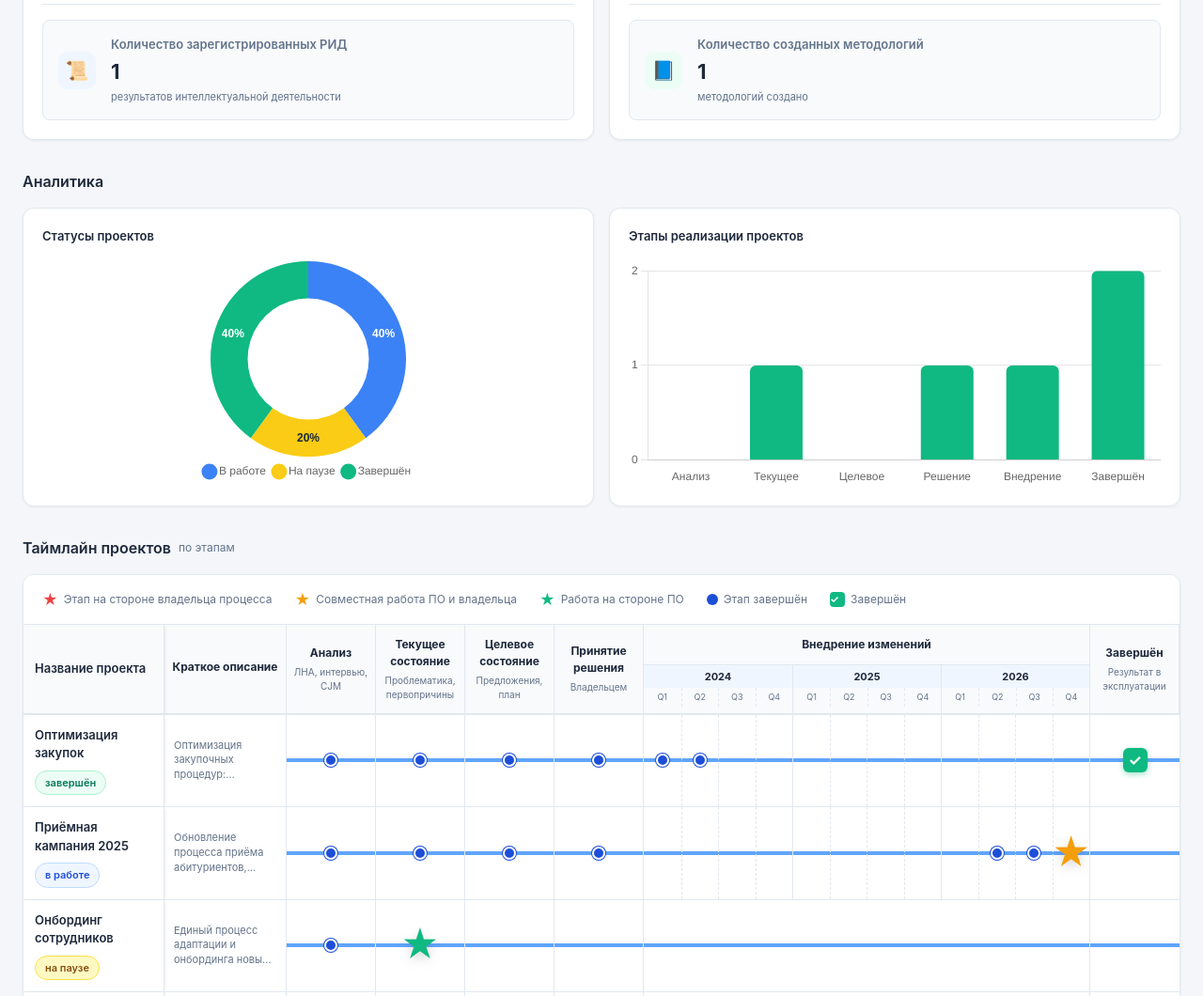
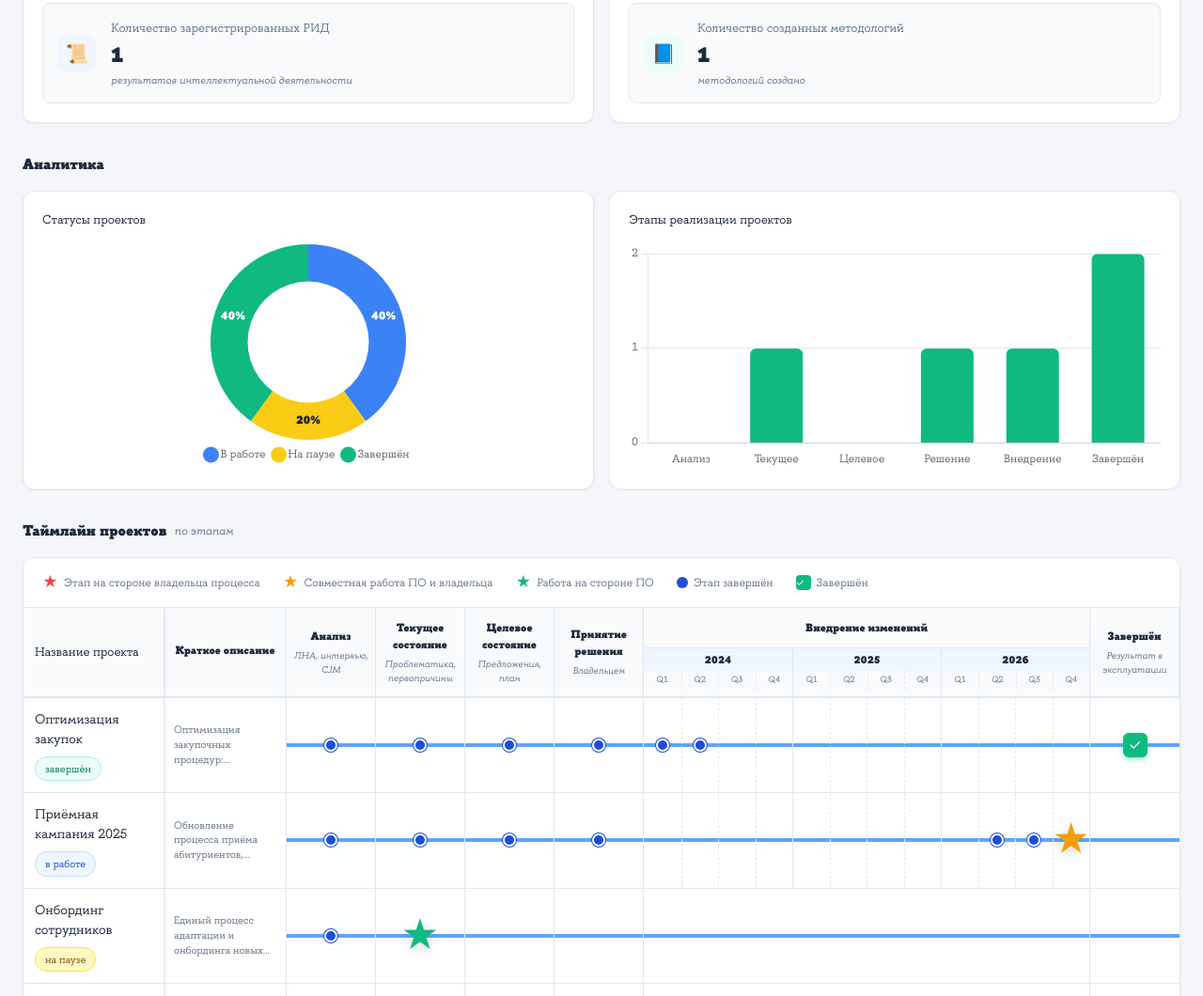
Before and after one commit to TimKST-K/dashboard, a plain HTML site: page index.html in a window 1280 px wide. Shown: the part 1680-2740 px from the top of the page at 94% size. Drawn offline with nearby package versions, Linux system fonts and the light colour scheme.

Commit message:
Update index.html

```diff
--- a/index.html
+++ b/index.html
@@ -6,6 +6,23 @@
   <title>Центр трансформации процессов университета</title>
   <script src="https://cdn.jsdelivr.net/npm/chart.js"></script>
   <style>
+    /* ===== ФИРМЕННЫЙ ШРИФТ Brand (Regular / Italic / Black) =====
+       Основной путь: fonts/Brand-Regular.otf, fonts/Brand-Italic.otf, fonts/Brand-Black.otf.
+       Запасные пути - на случай, если файлы загружены с именами вида «fonts:Brand-*.otf».
+       Браузер пробует адреса по очереди. */
+    @font-face { font-family: 'Brand'; font-style: normal; font-weight: 400; font-display: swap;
+      src: url('fonts/Brand-Regular.otf') format('opentype'),
+           url('fonts/fonts%3ABrand-Regular.otf') format('opentype'),
+           url('fonts%3ABrand-Regular.otf') format('opentype'); }
+    @font-face { font-family: 'Brand'; font-style: italic; font-weight: 400; font-display: swap;
+      src: url('fonts/Brand-Italic.otf') format('opentype'),
+           url('fonts/fonts%3ABrand-Italic.otf') format('opentype'),
+           url('fonts%3ABrand-Italic.otf') format('opentype'); }
+    @font-face { font-family: 'Brand'; font-style: normal; font-weight: 900; font-display: swap;
+      src: url('fonts/Brand-Black.otf') format('opentype'),
+           url('fonts/fonts%3ABrand-Black.otf') format('opentype'),
+           url('fonts%3ABrand-Black.otf') format('opentype'); }
+
     /* ===== БАЗА И ПЕРЕМЕННЫЕ ===== */
     :root {
       --bg: #F4F6F9;
@@ -26,7 +43,7 @@
 
     * { margin: 0; padding: 0; box-sizing: border-box; }
     body {
-      font-family: 'Inter', system-ui, -apple-system, sans-serif;
+      font-family: 'Brand', 'Inter', system-ui, -apple-system, 'Segoe UI', Arial, sans-serif;
       font-size: 13px;
       line-height: 1.5;
       background: var(--bg);
@@ -53,7 +70,7 @@
     @media (max-width: 1000px) { .kpi-grid > .kpi-card, .kpi-grid > .kpi-card.k5, .kpi-grid > .kpi-card.k7 { grid-column: span 6; } }
     @media (max-width: 560px) { .kpi-grid > .kpi-card, .kpi-grid > .kpi-card.k5, .kpi-grid > .kpi-card.k7 { grid-column: span 12; } }
     .chips { display: flex; flex-wrap: wrap; gap: 8px; }
-    .chip { background: #F1F5F9; border: 1px solid var(--border); border-radius: 999px; padding: 4px 12px; font-size: 13px; font-weight: 500; color: var(--text-main); line-height: 1.4; }
+    .chip { background: #F1F5F9; border: 1px solid var(--border); border-radius: 999px; padding: 4px 12px; font-size: 13px; color: var(--text-main); line-height: 1.4; }
     .kpi-card .chips { margin-top: 2px; }
     .kpi-card { background: var(--surface); border: 1px solid var(--border); border-radius: var(--radius); padding: 20px; box-shadow: var(--shadow-sm); position: relative; overflow: hidden; transition: transform 0.2s, box-shadow 0.2s; }
     .kpi-card:hover { transform: translateY(-2px); box-shadow: var(--shadow-md); }
@@ -178,7 +195,7 @@
     .tl-name-cell { background: var(--surface); }
 
     .desc-full { margin-bottom: 16px; padding-bottom: 14px; border-bottom: 1px solid var(--border); font-size: 13px; line-height: 1.55; color: var(--text-main); }
-    .desc-full strong { display: block; font-size: 11px; font-weight: 600; text-transform: uppercase; letter-spacing: 0.5px; color: var(--text-muted); margin-bottom: 4px; }
+    .desc-full strong { display: block; font-size: 11px; text-transform: uppercase; letter-spacing: 0.5px; color: var(--text-muted); margin-bottom: 4px; }
 
     .tl-desc-cell { padding: 12px 14px; font-size: 12px; color: var(--text-muted); line-height: 1.45; border-bottom: 1px solid var(--border); border-right: 1px solid var(--border); display: flex; align-items: center; transition: background 0.2s; }
     .tl-desc-cell span { display: -webkit-box; -webkit-line-clamp: 3; -webkit-box-orient: vertical; overflow: hidden; }
@@ -196,12 +213,12 @@
 
     .tl-q-wrap { position: relative; z-index: 2; display: grid; grid-template-columns: repeat(calc(var(--yrs) * 4), 1fr); width: 100%; align-self: stretch; }
     .tl-q { position: relative; min-width: 0; display: flex; align-items: center; justify-content: center; }
-    .tl-q + .tl-q { border-left: 1px dashed var(--border); }   /* границы кварталов совпадают с шапкой */
-    .tl-q.ys { border-left: 1px solid var(--border); }          /* граница года */
+    .tl-q + .tl-q { border-left: 1px dashed var(--border); }
+    .tl-q.ys { border-left: 1px solid var(--border); }
     .tl-q-label { position: absolute; top: calc(50% + 22px); left: 1px; right: 1px; text-align: center; font-size: 10px; line-height: 1.2; color: var(--text-muted); display: -webkit-box; -webkit-line-clamp: 2; -webkit-box-orient: vertical; overflow: hidden; word-break: break-word; }
     .tl-check {
       position: relative; z-index: 3; width: 26px; height: 26px; border-radius: 6px;
-      background: #10B981; color: #fff; font-size: 16px; font-weight: 700; line-height: 26px; text-align: center;
+      background: #10B981; color: #fff; font-size: 16px; line-height: 26px; text-align: center;
       box-shadow: 0 2px 6px rgba(16,185,129,0.4);
     }
 
@@ -257,7 +274,7 @@
 
     .tl-legend { display: flex; flex-wrap: wrap; gap: 8px 24px; padding: 14px 20px; font-size: 12px; color: var(--text-muted); border-bottom: 1px solid var(--border); background: #fff; position: relative; }
     .lg-dot { display: inline-block; width: 12px; height: 12px; border-radius: 50%; background: #1D4ED8; }
-    .lg-check { display: inline-block; width: 16px; height: 16px; border-radius: 4px; background: #10B981; color: #fff; font-size: 11px; line-height: 16px; text-align: center; font-weight: 700; }
+    .lg-check { display: inline-block; width: 16px; height: 16px; border-radius: 4px; background: #10B981; color: #fff; font-size: 11px; line-height: 16px; text-align: center; }
 
     /* ===== НАПРАВЛЕНИЯ ДЕЯТЕЛЬНОСТИ ===== */
     .dir-sections { display: grid; grid-template-columns: repeat(6, 1fr); gap: 16px; margin-bottom: 24px; }
@@ -273,7 +290,7 @@
     .dir-head.orange .dir-icon { background: #FFFBEB; color: var(--accent-orange); }
     .dir-head.indigo .dir-icon { background: #EEF2FF; color: var(--accent-blue); }
     .dir-head.rose .dir-icon { background: #FFF1F2; color: var(--accent-rose); }
-    .dir-head h3 { font-size: 15px; font-weight: 600; color: var(--text-main); line-height: 1.3; }
+    .dir-head h3 { font-size: 15px; color: var(--text-main); line-height: 1.3; }
     .dir-head p { font-size: 12px; color: var(--text-muted); margin-top: 2px; }
     .dir-block .dir-cards-grid { grid-template-columns: repeat(auto-fit, minmax(190px, 1fr)); gap: 12px; }
     .dir-block .dir-card, .dir-block .opt-total-card, .dir-block .artifact-card { background: #F8FAFC; box-shadow: none; }
@@ -289,9 +306,18 @@
     .dir-block .artifact-card { padding: 14px 12px; min-height: 111px; }
     .dir-block .artifact-card .val { font-size: 22px; margin-bottom: 2px; }
     .dir-block .artifact-card h4 { font-size: 11px; }
-    .dir-sub-title { font-weight: 600; font-size: 13px; color: var(--text-main); margin-bottom: 12px; }
+    .dir-sub-title { font-size: 13px; color: var(--text-main); margin-bottom: 12px; }
     .tl-legend span { display: flex; align-items: center; gap: 6px; }
     .star-icon { font-size: 16px; }
+
+    /* ===== НАЧЕРТАНИЯ ШРИФТА =====
+       Доступны только Regular (400) и Black (900), поэтому «полужирные» тексты не должны
+       превращаться в Black. Black - только для заголовков и крупных чисел; курсив - для пояснений. */
+    * { font-weight: 400 !important; }
+    .header h1, .section-title, .kpi-card .value, .dir-block .val, .opt-total-card .val, .artifact-card .val,
+    .dir-head h3, .tl-header-cell h4, .impl-yr b { font-weight: 900 !important; }
+    .section-title span, .kpi-card .sub, .dir-head p, .dir-content p, .tl-header-cell p { font-style: italic; }
+    .tl-name-cell { font-size: 14px; }
   </style>
 </head>
 <body>
@@ -323,7 +349,6 @@
   <div class="section-title">Таймлайн проектов <span>по этапам</span></div>
 
   <div class="timeline-container">
-    <!-- Легенда над таблицей -->
     <div class="tl-legend">
       <span><span class="star-icon" style="color:#EF4444">★</span> Этап на стороне владельца процесса</span>
       <span><span class="star-icon" style="color:#F59E0B">★</span> Совместная работа ПО и владельца</span>
@@ -361,7 +386,6 @@
 
     const DEPLOYED_STATUSES = ['завершён', 'завершен', 'внедрено', 'внедрён', 'внедрен'];
     const isDeployedStatus = p => DEPLOYED_STATUSES.includes(String(p.status || '').trim().toLowerCase()) || p.current_stage === 'deployed';
-    // Цвет плашки статуса: в работе - синий, на паузе - жёлтый, завершён - зелёный (как на круговой диаграмме)
     function statusBadgeClass(status) {
       const st = String(status || '').trim().toLowerCase();
       if (st === 'в работе') return 'badge-wip';
@@ -503,6 +527,8 @@
     function renderCharts(data) {
       Object.values(charts).forEach(c => c.destroy());
       charts = {};
+      const pageFont = getComputedStyle(document.body).fontFamily;
+      Chart.defaults.font.family = pageFont;
       const commonLegend = { position: 'bottom', labels: { font: { size: 12 }, usePointStyle: true, boxWidth: 8 } };
       const names = list => list.map(n => '• ' + n);
 
@@ -534,7 +560,7 @@
           const { ctx } = chart;
           const arcs = chart.getDatasetMeta(0).data;
           ctx.save();
-          ctx.font = 'bold 12px sans-serif';
+          ctx.font = '900 12px ' + pageFont;
           ctx.textAlign = 'center';
           ctx.textBaseline = 'middle';
           arcs.forEach((arc, i) => {
@@ -744,6 +770,7 @@
     // ============================================================
     fetch('./data_test.json')
       .then(res => { if (!res.ok) throw new Error('Ошибка загрузки'); return res.json(); })
+      .then(json => (document.fonts && document.fonts.ready ? document.fonts.ready : Promise.resolve()).then(() => json))
       .then(json => {
         globalKpi = json.kpi || {};
         rawData = json.projects || [];
```
